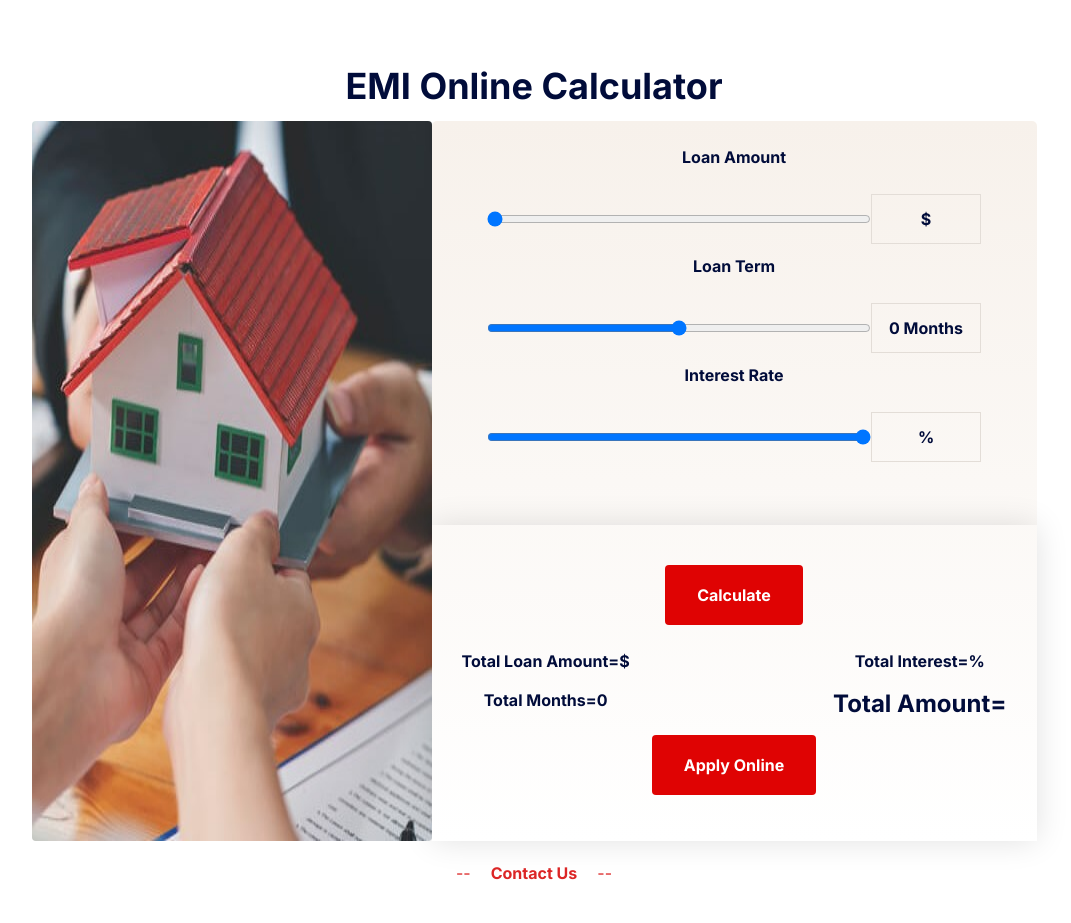
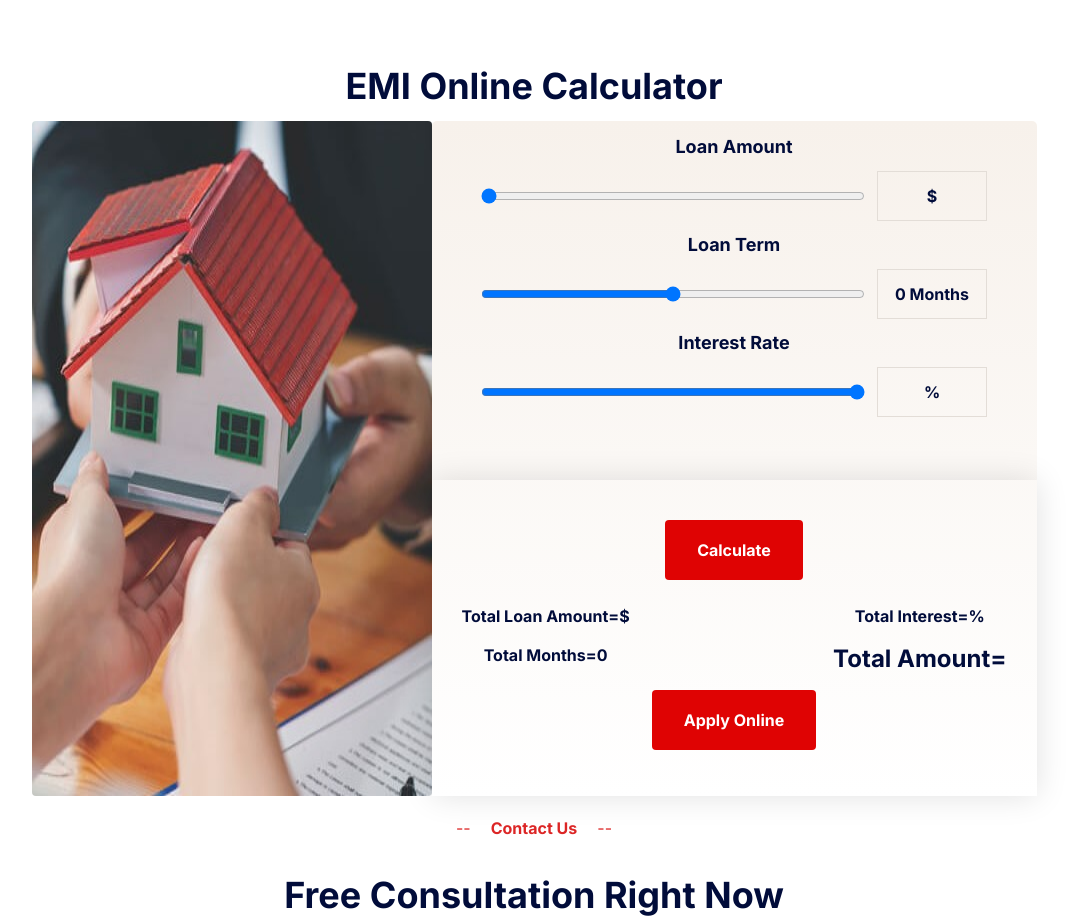
Before and after one commit to emon-webdev/Capital-Trust-Bank, a React (Create React App) app: page / in a window 1280 px wide. Shown: the part 3500-4423 px from the top of the page, without its empty margins (106-1177 px from the left). Built offline with nearby package versions, Linux system fonts and the light colour scheme; no server answers.

Commit message:
update emi calculator

```diff
--- a/src/Pages/Home/LoanCalculator.js
+++ b/src/Pages/Home/LoanCalculator.js
@@ -55,8 +55,7 @@ class LoanCalculator extends React.Component {
             </div>
             <div className="card-main">
               <div>
-                <br />
-                <h1>Loan Amount</h1>
+                <h1 className="text-lg mb-0 mt-3">Loan Amount</h1>
                 <div className="flex justify-center">
                   <input
                     type="range"
@@ -66,11 +65,11 @@ class LoanCalculator extends React.Component {
                     step="1000"
                     onChange={this.DrageChange}
                     id="curser"
-                    className="w-96"
+                    className="w-96 mr-3"
                   />
                   <h1 className="border">${value3}</h1>
                 </div>
-                <h1>Loan Term</h1>
+                <h1 className="text-lg mb-0">Loan Term</h1>
                 <div className="justify-center md:flex">
                   <input
                     type="range"
@@ -79,11 +78,11 @@ class LoanCalculator extends React.Component {
                     name="value1"
                     onChange={this.DrageChange}
                     id="curser"
-                    className="w-96"
+                    className="w-96 mr-3"
                   />
                   <h1 className="border">{value1} Months</h1>
                 </div>
-                <h1>Interest Rate</h1>
+                <h1 className="text-lg mb-0">Interest Rate</h1>
                 <div className="flex justify-center">
                   <input
                     type="range"
@@ -93,7 +92,7 @@ class LoanCalculator extends React.Component {
                     step=".5"
                     onChange={this.DrageChange}
                     id="curser"
-                    className="w-96"
+                    className="w-96 mr-3"
                   />
                   <h1 className="border">{value2}%</h1>
                 </div>
```
